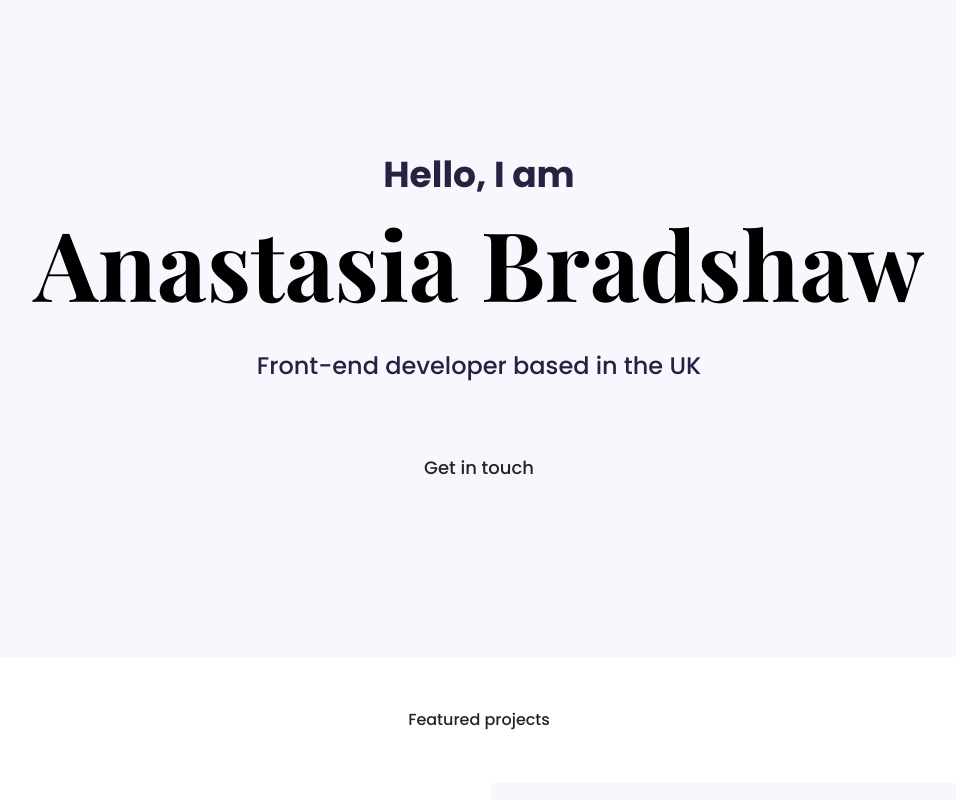
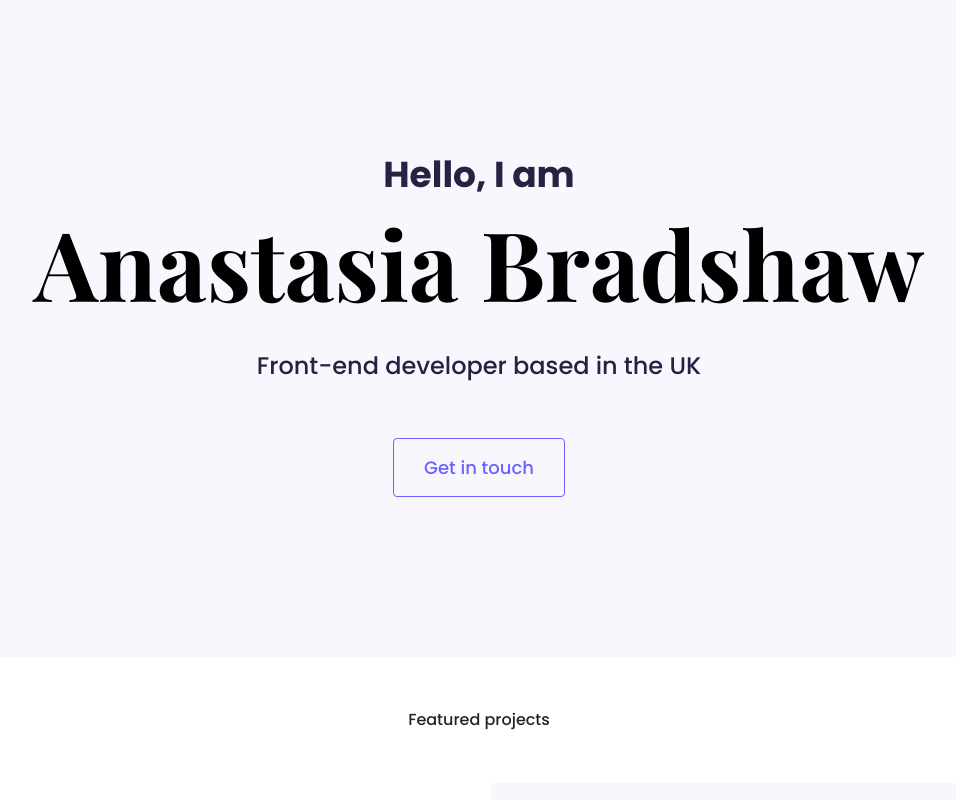
Before and after one commit to Solomakha-a/portfolio-project, a plain HTML site: page index.html in a window 1280 px wide. In both pictures the pointer is over the link "Get in touch". Shown: the top 800 px of the page, without its empty margins (161-1117 px from the left). Drawn offline with nearby package versions, Linux system fonts and the light colour scheme.

Commit message:
changed css hover button

```diff
--- a/index.html
+++ b/index.html
@@ -27,7 +27,7 @@
       <p>Hello, I am</p>
       <h1>Anastasia Bradshaw</h1>
       <h2 class="mb-5">Front-end developer based in the UK</h2>
-      <div><a href="#" class="btn btn-branding">Get in touch</a></div>
+      <div><a href="#" class="btn btn-branding btn-style">Get in touch</a></div>
     </div>
     <p class="text-center m-5">Featured projects</p>
     <div class="container">
--- a/styles/portfolio.css
+++ b/styles/portfolio.css
@@ -54,12 +54,21 @@ h2 {
 }
 
 .btn-branding {
+    cursor: pointer;
     background: var(--brandining-color);
+    border: 1px solid var(--brandining-color);
     color: white;
     border-radius: 4px;
     font-size: 18px;
     line-height: 27px;
     padding: 15px 30px;
+    transition: all 0.7s;
+}
+
+.btn-branding:hover {
+    color: var(--brandining-color);
+    border: 1px solid var(--brandining-color);
+
 }
 
 .btn-branding-outline {
@@ -69,11 +78,20 @@ h2 {
     font-size: 18px;
     line-height: 27px;
     padding: 15px 30px;
+    transition: all 0.7s;
+}
+
+.btn-branding-outline:hover {
+    background: var(--brandining-color);
+        border: 1px solid var(--brandining-color);
+        color: white;
 }
 
 .project-description {
     padding: 120px 60px;
 }
+
+
 
 
 @media (max-width: 900px) {
```
